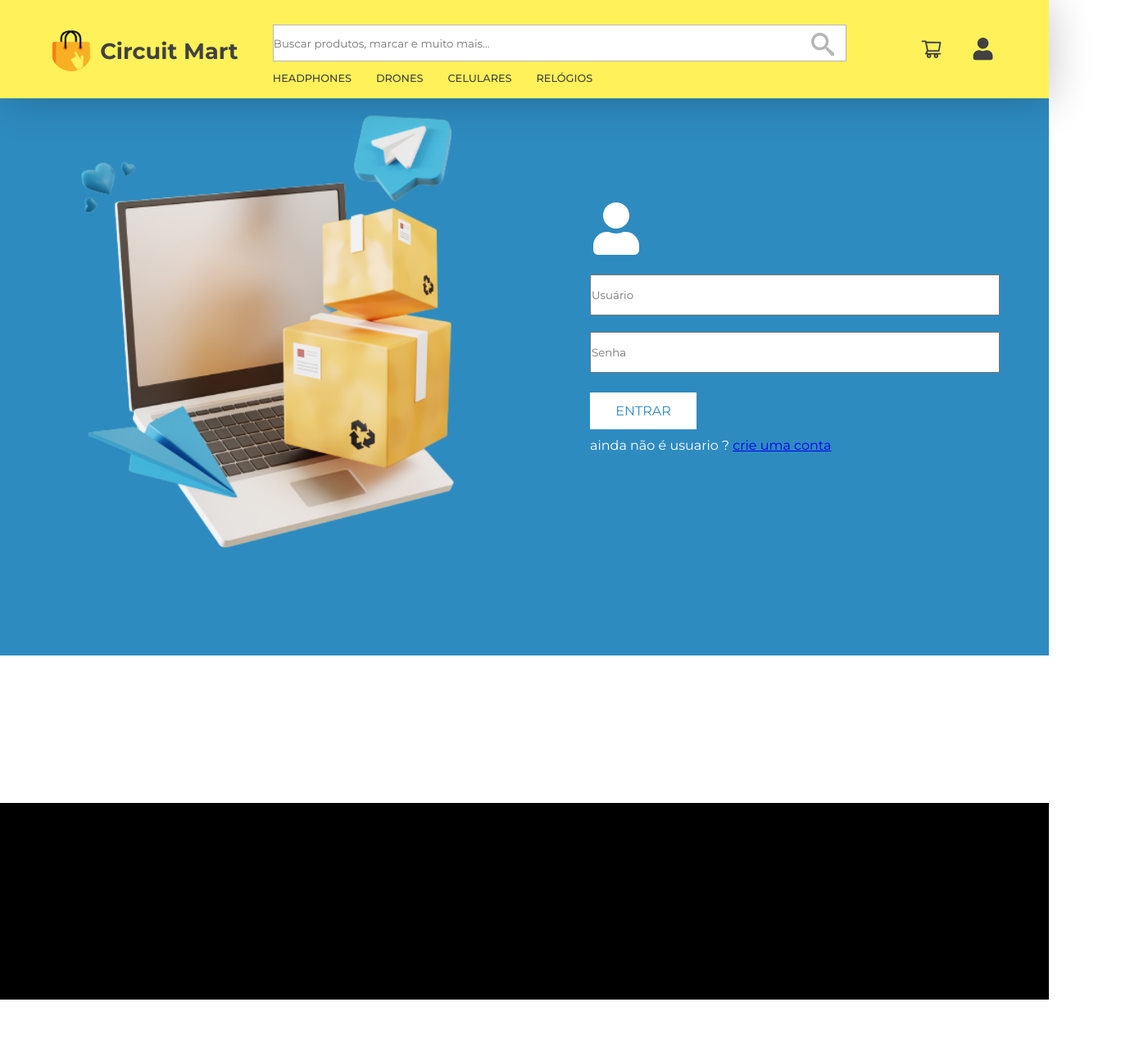
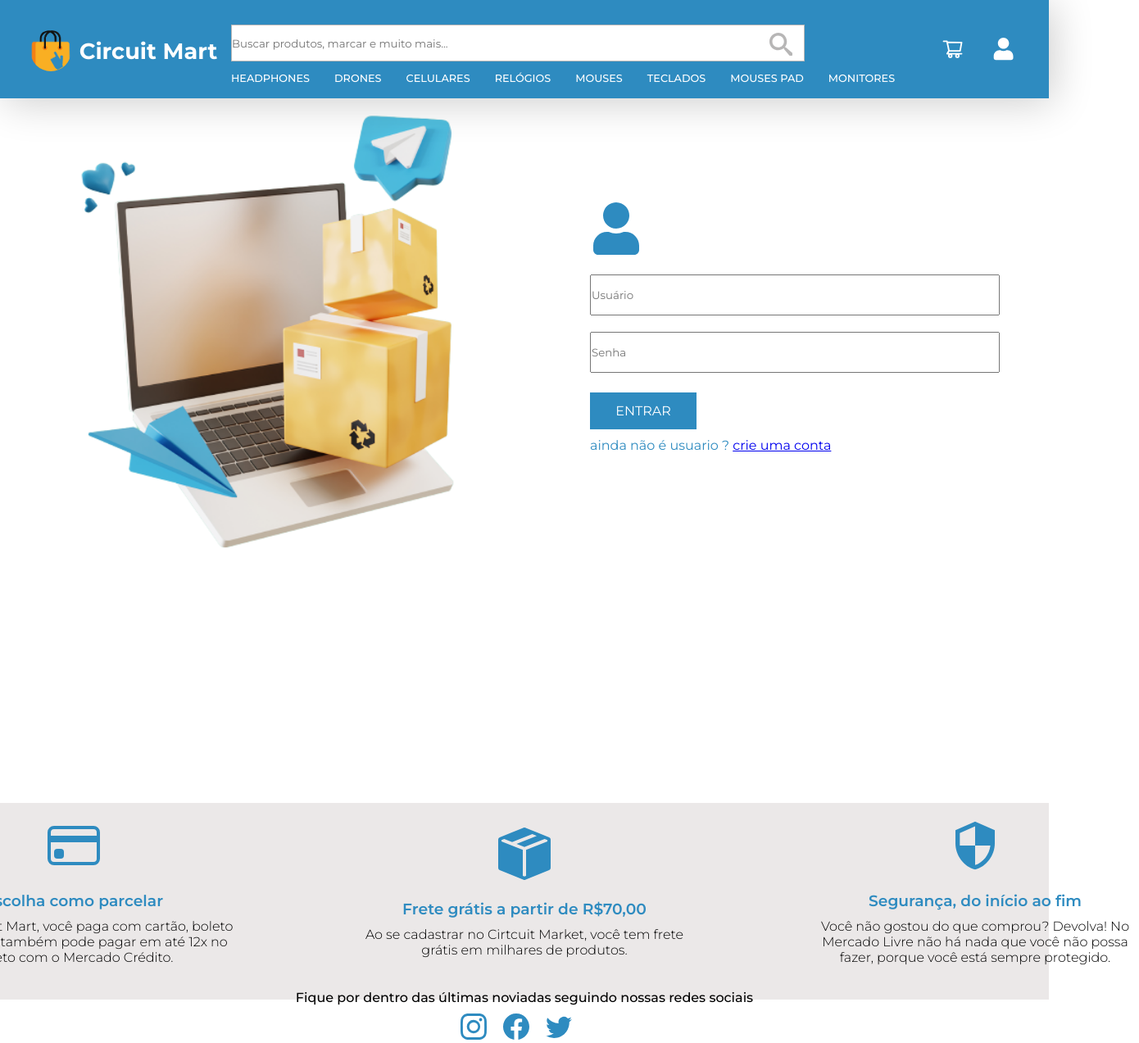
Before and after one commit to eu-waliston/CircuitMart, a React (Create React App) app in the folder frontend/: page /login in a window 1280 px wide. Shown: the whole page at 82% size, 1390 px wide, since content can reach past the window. Before the commit the page ends 1220 px from the top, so only its background shows below. Built offline with nearby package versions, Linux system fonts and the light colour scheme.

Commit message:
Circuit Mart,Styles update (scss varaibles) and  footer component

```diff
--- a/frontend/src/Components/Footer/Footer.jsx
+++ b/frontend/src/Components/Footer/Footer.jsx
@@ -1,12 +1,56 @@
 import React from "react";
 import "./Footer.scss";
 
+import {
+  BsBoxSeamFill,
+  BsInstagram,
+  BsFacebook,
+  BsTwitter,
+  BsCreditCard,
+} from "react-icons/bs";
+import { MdSecurity } from "react-icons/md";
+
 const Footer = () => {
-    return (
-        <div className="footer--component">
-
+  return (
+    <div className="footer--component">
+      <div className="footer-itens">
+        <div className="footer-iten">
+          <BsCreditCard className="footer-icon" />
+          <h3>Escolha como parcelar</h3>
+          <p>
+            Com o Circuit Mart, você paga com cartão, boleto ou Pix. Você também
+            pode pagar em até 12x no boleto com o Mercado Crédito.
+          </p>
         </div>
-    )
-}
+        <div className="footer-iten">
+          <BsBoxSeamFill className="footer-icon" />
+          <h3>Frete grátis a partir de R$70,00</h3>
+          <p>
+            Ao se cadastrar no Cirtcuit Market, você tem frete grátis em
+            milhares de produtos.
+          </p>
+        </div>
+        <div className="footer-iten">
+          <MdSecurity className="footer-icon" />
+          <h3>Segurança, do início ao fim</h3>
+          <p>
+            Você não gostou do que comprou? Devolva! No Mercado Livre não há
+            nada que você não possa fazer, porque você está sempre protegido.
+          </p>
+        </div>
+      </div>
+      <div className="social-media">
+        <h4>
+          Fique por dentro das últimas noviadas seguindo nossas redes sociais
+        </h4>
+        <div>
+          <BsInstagram className="footer-icons"/>
+          <BsFacebook  className="footer-icons"/>
+          <BsTwitter   className="footer-icons"/>
+        </div>
+      </div>
+    </div>
+  );
+};
 
 export default Footer;
--- a/frontend/src/Components/Footer/Footer.scss
+++ b/frontend/src/Components/Footer/Footer.scss
@@ -1,8 +1,59 @@
+@import "../../utilities/variables.scss";
+
 .footer--component {
   width: 100%;
   height: 30vh;
   position: absolute;
   z-index: 5;
-  background-color: black;
+  background-color: $footer-comun;
   margin-top: 180px;
+
+  .footer-itens {
+    display: grid;
+    grid-template-columns: repeat(3, 400px);
+    text-align: center;
+    justify-content: center;
+    align-items: center;
+    align-content: center;
+    gap: 150px;
+
+    .footer-iten {
+
+      h3 {
+        color: $default-color;
+        margin-bottom: 10px;
+        font-weight: 600;
+      }
+
+      p {
+        font-weight: 300;
+      }
+
+      .footer-icon {
+        font-size: 4rem;
+        margin-top: 20px;
+        margin-bottom: 20px;
+        color: $default-color;
+      }
+    }
+  }
+
+  .social-media {
+    display: grid;
+    text-align: center;
+    justify-content: center;
+    align-items: center;
+    align-content: center;
+    margin-top: 30px;
+
+    h4 {
+      font-weight: 500;
+    }
+    .footer-icons {
+      font-size: 2rem;
+      margin-top: 10px;
+      margin-right: 20px;
+      color: $default-color;
+    }
+  }
 }
--- a/frontend/src/Components/Login/Login.scss
+++ b/frontend/src/Components/Login/Login.scss
@@ -1,8 +1,8 @@
-$base-color: #2E8BC0;
+@import "../../utilities/variables.scss";
+
 .login-component {
   width: 100%;
-  height: 100vh;
-  background-color: $base-color;
+  height: 90vh;
 
   display: flex;
   justify-content: space-evenly;
@@ -17,19 +17,19 @@ $base-color: #2E8BC0;
   .log {
     h1 {
       text-transform: uppercase;
-      color: #fff;
+      color: $default-color;
       font-size: 2.8rem;
       margin-bottom: 10px;
     }
 
     .user-icon {
-      color: #fff;
+      color: $default-color;
       font-size: 4rem;
       margin-bottom: 20px;
     }
 
     p {
-      color: #fff;
+      color: $default-color;
     }
   }
 
@@ -47,8 +47,8 @@ $base-color: #2E8BC0;
       text-align: center;
       padding: 13px;
       text-transform: uppercase;
-      background-color: #ffffff;
-      color: $base-color;
+      background-color: $default-color;
+      color: $default-color;
       text-decoration: none;
       margin-bottom: 10px;
       margin-top: -15px;
--- a/frontend/src/Components/Navbar/Navbar.jsx
+++ b/frontend/src/Components/Navbar/Navbar.jsx
@@ -35,6 +35,22 @@ const Navbar = () => {
             <Link className="nav-link link-effect" to={"/clocks"}>
               relógios
             </Link>
+
+            <Link className="nav-link link-effect" to={"/clocks"}>
+              mouses
+            </Link>
+
+            <Link className="nav-link link-effect" to={"/clocks"}>
+              teclados
+            </Link>
+
+            <Link className="nav-link link-effect" to={"/clocks"}>
+              mouses pad
+            </Link>
+
+            <Link className="nav-link link-effect" to={"/clocks"}>
+              monitores
+            </Link>
           </div>
         </div>
 
--- a/frontend/src/Components/Navbar/Navbar.scss
+++ b/frontend/src/Components/Navbar/Navbar.scss
@@ -1,12 +1,10 @@
-$base-color: #FFF159;
-
-
+@import "../../utilities/variables.scss";
 
 .navbar--component {
     width: 100%;
     height: 120px;
-    background-color: $base-color;
-    box-shadow: 5px 5px 50px rgba(0,0,0,0.20);
+    background-color: $default-color;
+    box-shadow: $shadow-effect;
     position: fixed;
     z-index: 5;
 
@@ -20,7 +18,7 @@ $base-color: #FFF159;
             align-content: center;
             position: relative;
             top: 30px;
-            color: #4e4e4e;
+            color: $text-color;
 
             img {
                 width: 60px;
@@ -31,7 +29,7 @@ $base-color: #FFF159;
                 margin-right: 10px;
                 text-decoration: none;
                 text-transform: uppercase;
-                color: #414141;
+                color: $text-color;
                 padding: 10px;
                 font-weight: 500;
                 font-size: 0.8rem;
--- a/frontend/src/Components/Register/Register.scss
+++ b/frontend/src/Components/Register/Register.scss
@@ -1,9 +1,9 @@
-$base-color: #2E8BC0;
+@import "../../utilities/variables.scss";
 
 .login-component {
     width: 100%;
     height: 100vh;
-    background-color: $base-color;
+
 
     display: flex;
     justify-content: space-evenly;
@@ -24,13 +24,13 @@ $base-color: #2E8BC0;
       }
 
       .user-icon {
-        color: #fff;
+        color: $default-color;
         font-size: 4rem;
         margin-bottom: 20px;
       }
 
       p {
-        color: #fff;
+        color: $default-color;
       }
     }
 
@@ -48,8 +48,8 @@ $base-color: #2E8BC0;
         text-align: center;
         padding: 13px;
         text-transform: uppercase;
-        background-color: #ffffff;
-        color: $base-color;
+        color: #ffffff;
+        background-color: $default-color;
         text-decoration: none;
         margin-bottom: 10px;
         margin-top: -15px;
--- a/frontend/src/Pages/Home.scss
+++ b/frontend/src/Pages/Home.scss
@@ -1,5 +1,5 @@
-$base-color: #FFF159;
-$text-color: rgb(54, 53, 53);
+@import "../utilities/variables.scss";
+
 .home-component {
   width: 80%;
   margin: 0 auto;
@@ -18,10 +18,10 @@ $text-color: rgb(54, 53, 53);
 
     .advantages {
         display: flex;
-        background-color: $base-color;
+        background-color: $default-color;
         padding: 20px;
         border-radius: 10px;
-        box-shadow: 5px 5px 45px rgba(0,0,0, 0.20);
+        box-shadow: $shadow-effect;
 
 
         .icon {
--- a/frontend/src/index.jsx
+++ b/frontend/src/index.jsx
@@ -2,7 +2,8 @@ import React from "react";
 import ReactDOM from "react-dom/client";
 import App from "./App";
 import { BrowserRouter } from "react-router-dom";
-import "./master.scss"
+import "./utilities/master.scss"
+import "./utilities/variables.scss"
 
 const root = ReactDOM.createRoot(document.getElementById("root"));
 root.render(
--- /dev/null
+++ b/frontend/src/utilities/master.scss
@@ -0,0 +1,10 @@
+@import "./variables.scss";
+
+* {
+  padding: 0;
+  margin: 0;
+  box-sizing: border-box;
+  scroll-behavior: smooth;
+  font-family: $font-default;
+
+}
--- a/frontend/src/master.scss
+++ b/frontend/src/utilities/variables.scss
@@ -1,10 +1,9 @@
 @import url('https://fonts.googleapis.com/css2?family=Montserrat:ital,wght@0,100;0,200;0,300;0,400;0,500;0,600;0,700;0,800;0,900;1,100;1,200;1,300;1,400;1,500;1,600;1,700;1,800;1,900&display=swap');
 
-* {
-  padding: 0;
-  margin: 0;
-  box-sizing: border-box;
-  scroll-behavior: smooth;
-  font-family: 'Montserrat', sans-serif;
 
-}
+$font-default: 'Montserrat', sans-serif;
+$default-color: #2E8BC0;
+$text-color: #ffffff;
+$shadow-effect: 5px 5px 50px rgba(0,0,0,0.20);
+$warn-color: #e71d1d;
+$footer-comun: #ebe8e8;
```
